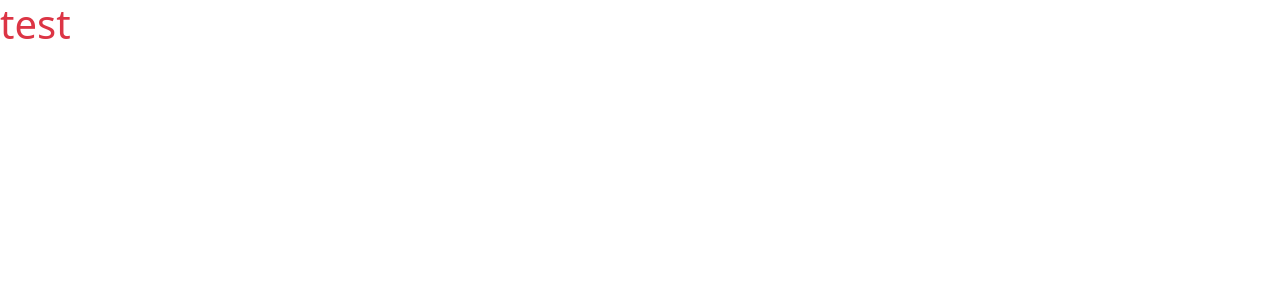
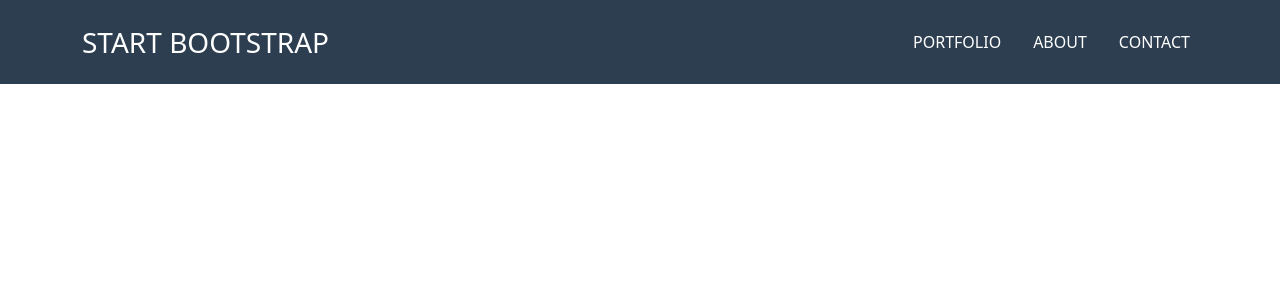
Before and after one commit to Mohammed-Alqerem/ReactWithBootstrap, a React (Vite) app: page / in a window 1280 px wide. Shown: the top 300 px of the page. Built offline with nearby package versions, Linux system fonts and the light colour scheme.

Commit message:
finish the navbar section

```diff
--- a/src/App.jsx
+++ b/src/App.jsx
@@ -1,11 +1,15 @@
 import React from 'react'
+
+import Navbar from './navbar/Navbar'
 
 export default function App() {
   return (
-    <div>
+    <>
 
-         <h1 className='text-danger'>test</h1>
+       <Navbar/>
 
-    </div>
+
+
+    </>
   )
 }
--- a/src/navbar/Navbar.jsx
+++ b/src/navbar/Navbar.jsx
@@ -0,0 +1,29 @@
+import React from 'react'
+import style from './navbar.module.css'
+
+export default function Navbar() {
+  return (
+    <nav class={`${style.navBg} py-3  navbar navbar-expand-lg bg-body-tertiary`}>
+  <div class="container">
+    <a class="navbar-brand text-white fs-3 fw-medium text-uppercase" href="#">Start Bootstrap</a>
+    <button class="navbar-toggler" type="button" data-bs-toggle="collapse" data-bs-target="#navbarNav" aria-controls="navbarNav" aria-expanded="false" aria-label="Toggle navigation">
+      <span class="navbar-toggler-icon"></span>
+    </button>
+    <div class="collapse navbar-collapse" id="navbarNav">
+      <ul class="navbar-nav ms-auto fw-medium text-uppercase gap-3 ">
+        <li class="nav-item">
+          <a class="nav-link active text-white" aria-current="page" href="#">Portfolio</a>
+        </li>
+        <li class="nav-item">
+          <a class="nav-link text-white" href="#">About</a>
+        </li>
+        <li class="nav-item">
+          <a class="nav-link text-white" href="#">Contact</a>
+        </li>
+
+      </ul>
+    </div>
+  </div>
+</nav>
+  )
+}
--- a/src/navbar/navbar.module.css
+++ b/src/navbar/navbar.module.css
@@ -0,0 +1,3 @@
+.navBg{
+    background-color: #2c3e50 !important;
+}
```
